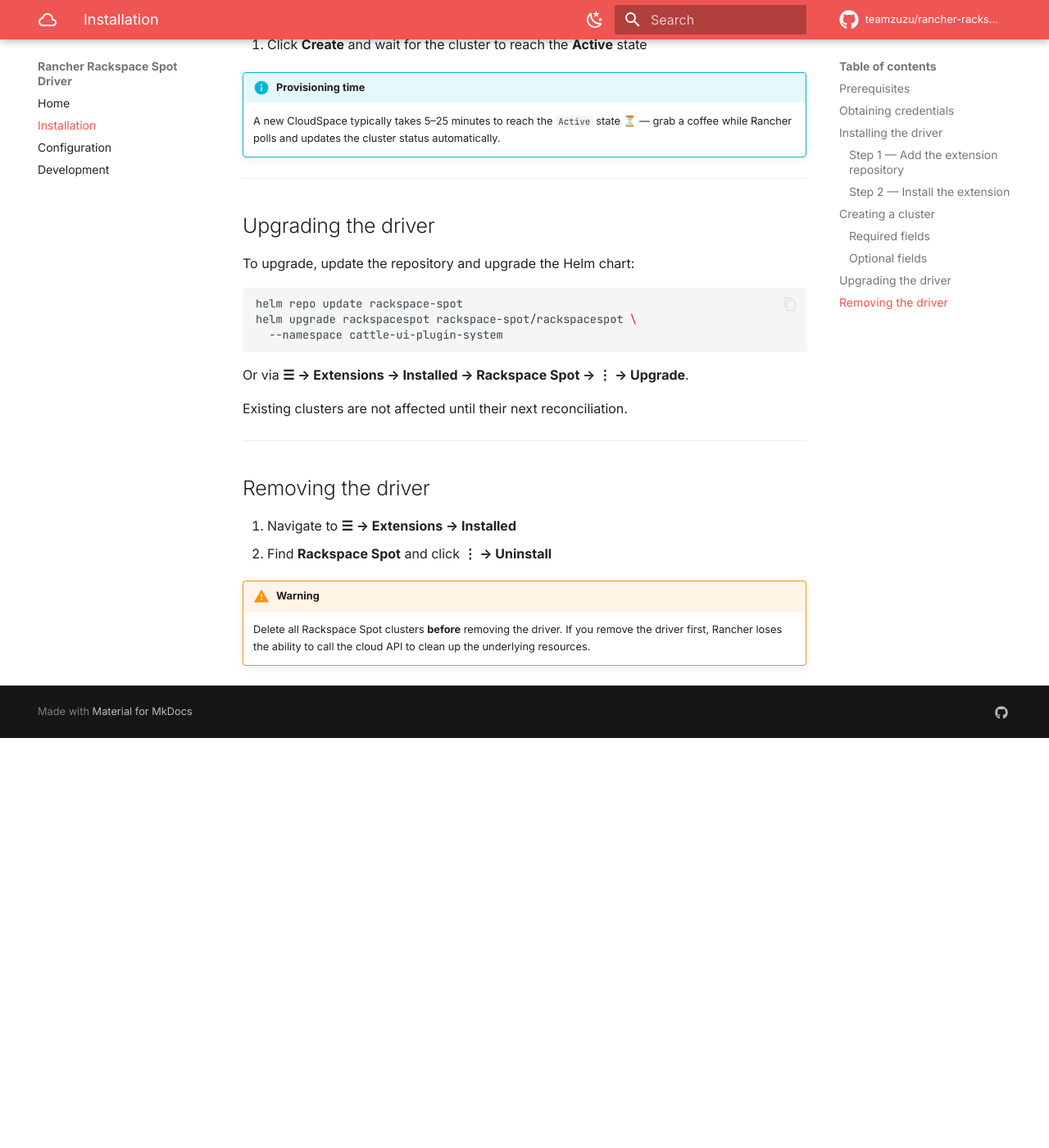
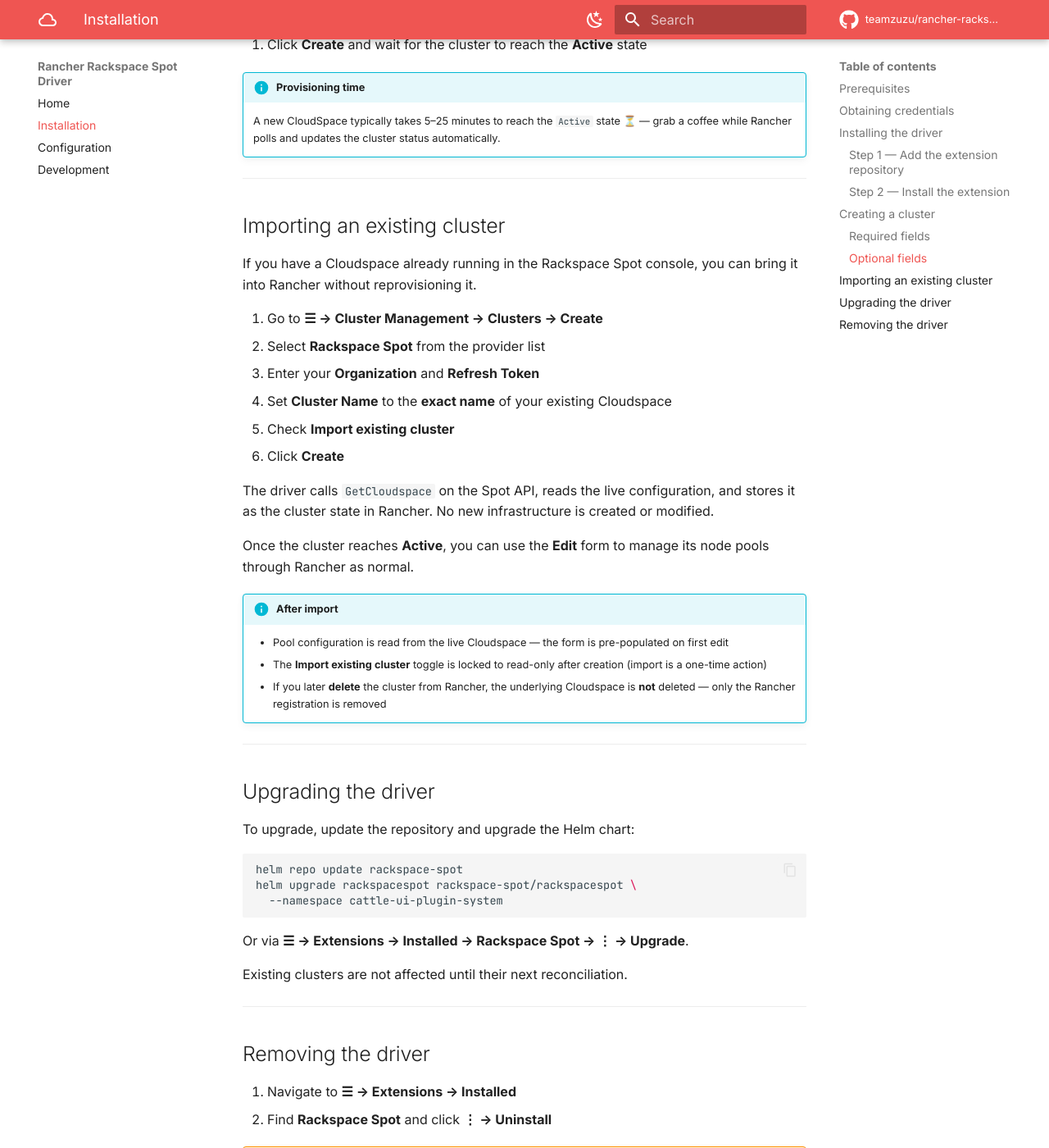
Before and after one commit to teamzuzu/rancher-rackspace-spot-driver, an MkDocs documentation site: the page built from docs/installation.md, in a window 1280 px wide and 1400 px high, scrolled down 3285 px. Shown: the whole window at 82% size. Built offline with MkDocs 1.6.1 and Material for MkDocs 9.7.7, drawn with Linux system fonts in a browser that asks for light colours; comment, search, counter and statistics services are not loaded; the version menu is left out; before the commit the page ends 4185 px from its top, so only the background shows below that.

Commit message:
docs: add import cluster instructions and fix image paths

```diff
--- a/docs/installation.md
+++ b/docs/installation.md
@@ -96,6 +96,28 @@
 
 ---
 
+## Importing an existing cluster
+
+If you have a Cloudspace already running in the Rackspace Spot console, you can bring it into Rancher without reprovisioning it.
+
+1. Go to **☰ → Cluster Management → Clusters → Create**
+2. Select **Rackspace Spot** from the provider list
+3. Enter your **Organization** and **Refresh Token**
+4. Set **Cluster Name** to the **exact name** of your existing Cloudspace
+5. Check **Import existing cluster**
+6. Click **Create**
+
+The driver calls `GetCloudspace` on the Spot API, reads the live configuration, and stores it as the cluster state in Rancher. No new infrastructure is created or modified.
+
+Once the cluster reaches **Active**, you can use the **Edit** form to manage its node pools through Rancher as normal.
+
+!!! info "After import"
+    - Pool configuration is read from the live Cloudspace — the form is pre-populated on first edit
+    - The **Import existing cluster** toggle is locked to read-only after creation (import is a one-time action)
+    - If you later **delete** the cluster from Rancher, the underlying Cloudspace is **not** deleted — only the Rancher registration is removed
+
+---
+
 ## Upgrading the driver
 
 To upgrade, update the repository and upgrade the Helm chart:
```
Also changed, not shown: README.md (+22 -2 lines).
